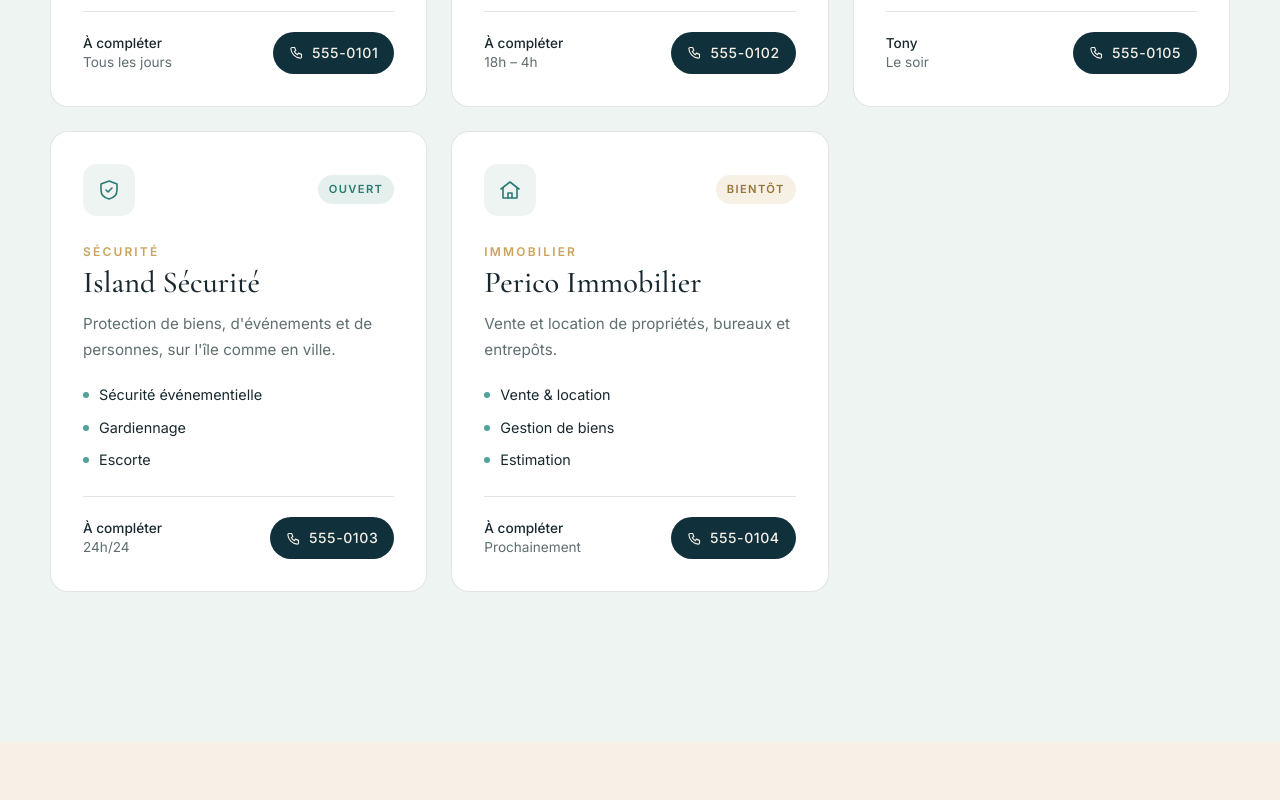
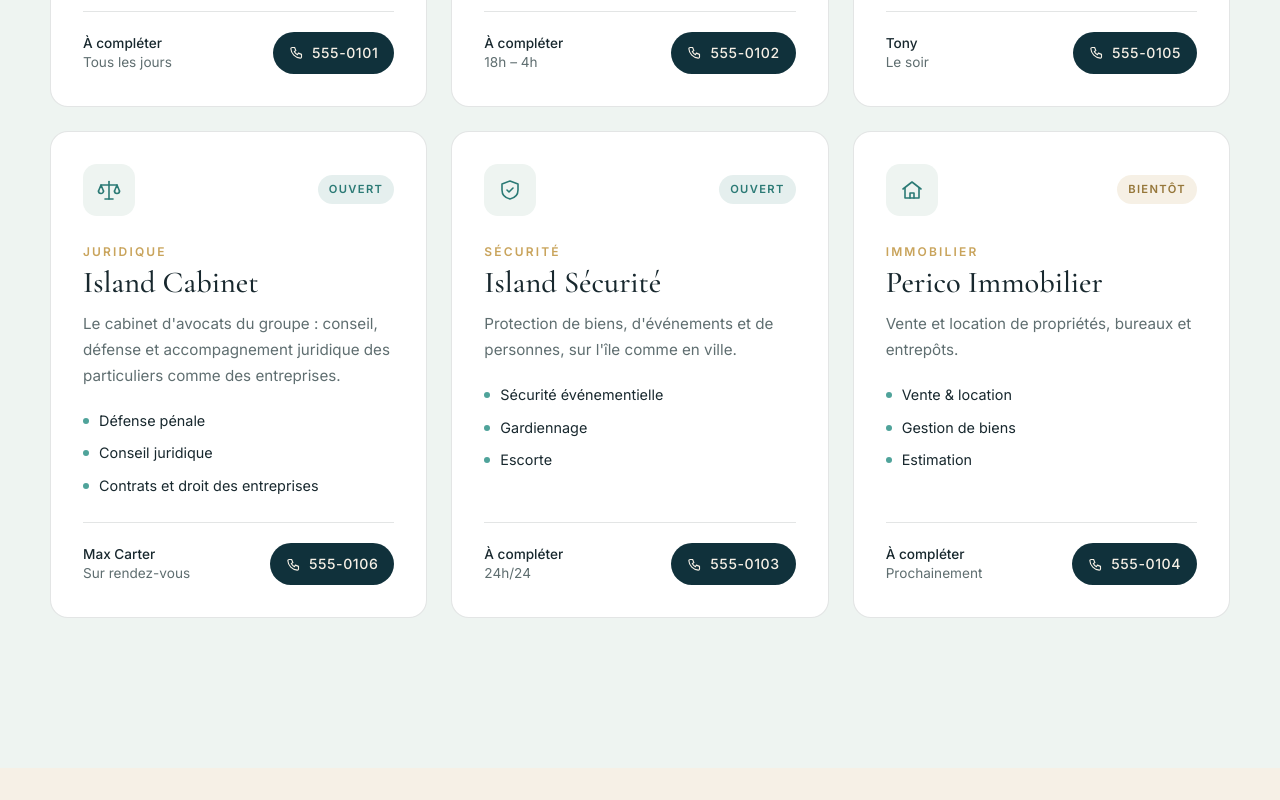
Before and after one commit to 5y87vstg52-art/island, a plain HTML site: page index.html in a window 1280 px wide. Shown: the part 2900-3700 px from the top of the page. Drawn offline with nearby package versions, Linux system fonts and the light colour scheme.

Commit message:
Ajoute Island Cabinet (avocats, Max Carter) avec icône balance
Co-Authored-By: Claude Opus 5.5 <noreply@anthropic.com>

```diff
--- a/index.html
+++ b/index.html
@@ -9,7 +9,7 @@
   <link rel="preconnect" href="https://fonts.googleapis.com">
   <link rel="preconnect" href="https://fonts.gstatic.com" crossorigin>
   <link href="https://fonts.googleapis.com/css2?family=Cormorant+Garamond:ital,wght@0,500;0,600;1,500&family=Inter:wght@300;400;500;600&display=swap" rel="stylesheet">
-  <link rel="stylesheet" href="css/style.css?v=3">
+  <link rel="stylesheet" href="css/style.css?v=4">
 </head>
 <body class="is-loading">
 
@@ -209,7 +209,7 @@
 
   <div class="toast" id="toast" role="status" aria-live="polite"></div>
 
-  <script src="js/data.js?v=3"></script>
-  <script src="js/main.js?v=3"></script>
+  <script src="js/data.js?v=4"></script>
+  <script src="js/main.js?v=4"></script>
 </body>
 </html>
--- a/js/data.js
+++ b/js/data.js
@@ -4,7 +4,7 @@
    - direction : contact principal de la holding
    - entreprises : une entrée par société du groupe
        statut : "ouvert" ou "bientot"
-       icone  : bateau | hotel | bouclier | maison | voiture | cocktail | outils | avion | licorne
+       icone  : bateau | hotel | bouclier | maison | voiture | cocktail | outils | avion | licorne | balance
    Les entreprises ci-dessous sont des EXEMPLES à remplacer.
    ========================================================= */
 
@@ -52,6 +52,17 @@ window.ISLAND_DATA = {
       horaires: "Le soir"
     },
     {
+      nom: "Island Cabinet",
+      secteur: "Juridique",
+      statut: "ouvert",
+      icone: "balance",
+      description: "Le cabinet d'avocats du groupe : conseil, défense et accompagnement juridique des particuliers comme des entreprises.",
+      services: ["Défense pénale", "Conseil juridique", "Contrats et droit des entreprises"],
+      responsable: "Max Carter",
+      telephone: "555-0106",
+      horaires: "Sur rendez-vous"
+    },
+    {
       nom: "Island Sécurité",
       secteur: "Sécurité",
       statut: "ouvert",
--- a/js/main.js
+++ b/js/main.js
@@ -13,7 +13,8 @@
     cocktail: '<path d="M4 4h16l-8 9z"/><path d="M12 13v7"/><path d="M8 20h8"/>',
     outils: '<path d="M14 7l3-3 3 3-3 3"/><path d="M17 7L5 19"/><path d="M4 4l5 5"/><path d="M15 15l5 5"/>',
     avion: '<path d="M2 16l20-8-8 12-2-6z"/>',
-    licorne: '<path d="M8 21c-1-5 0-9 3-12"/><path d="M11 9V5.5l2 2.5"/><path d="M14 8l5-6"/><path d="M13 8c2.5 1 4.5 3.5 6 6.5l-1.2 1.5c-1.8 0-3.3-.6-4.8-1.2"/><path d="M13 14.8c0 2.2.8 4.2 2 6.2"/><path d="M10 11.5c-1.3 1-2 2.5-2.2 4"/><path d="M15 11h.01"/>'
+    balance: '<path d="M12 4v17"/><path d="M8 21h8"/><path d="M4 7h16"/><path d="M12 3.5h.01"/><path d="M4 7l-2.5 6M4 7l2.5 6"/><path d="M1.5 13a2.5 2.5 0 0 0 5 0"/><path d="M20 7l-2.5 6M20 7l2.5 6"/><path d="M17.5 13a2.5 2.5 0 0 0 5 0"/>',
+    licorne:'<path d="M8 21c-1-5 0-9 3-12"/><path d="M11 9V5.5l2 2.5"/><path d="M14 8l5-6"/><path d="M13 8c2.5 1 4.5 3.5 6 6.5l-1.2 1.5c-1.8 0-3.3-.6-4.8-1.2"/><path d="M13 14.8c0 2.2.8 4.2 2 6.2"/><path d="M10 11.5c-1.3 1-2 2.5-2.2 4"/><path d="M15 11h.01"/>'
   };
   const icon = (name) =>
     `<svg viewBox="0 0 24 24" fill="none" stroke="currentColor" stroke-width="1.6" stroke-linecap="round" stroke-linejoin="round">${ICONS[name] || ICONS.outils}</svg>`;
```
